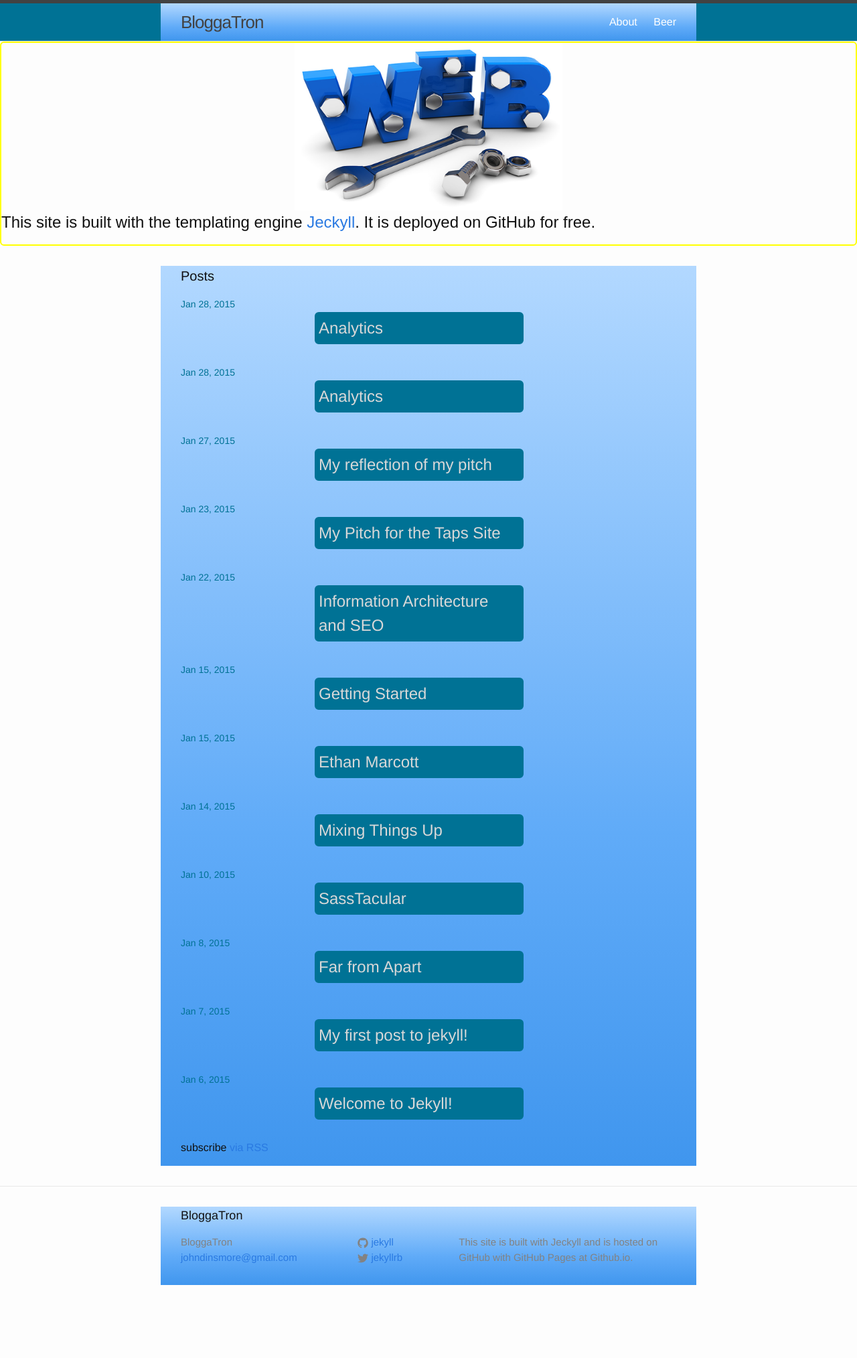
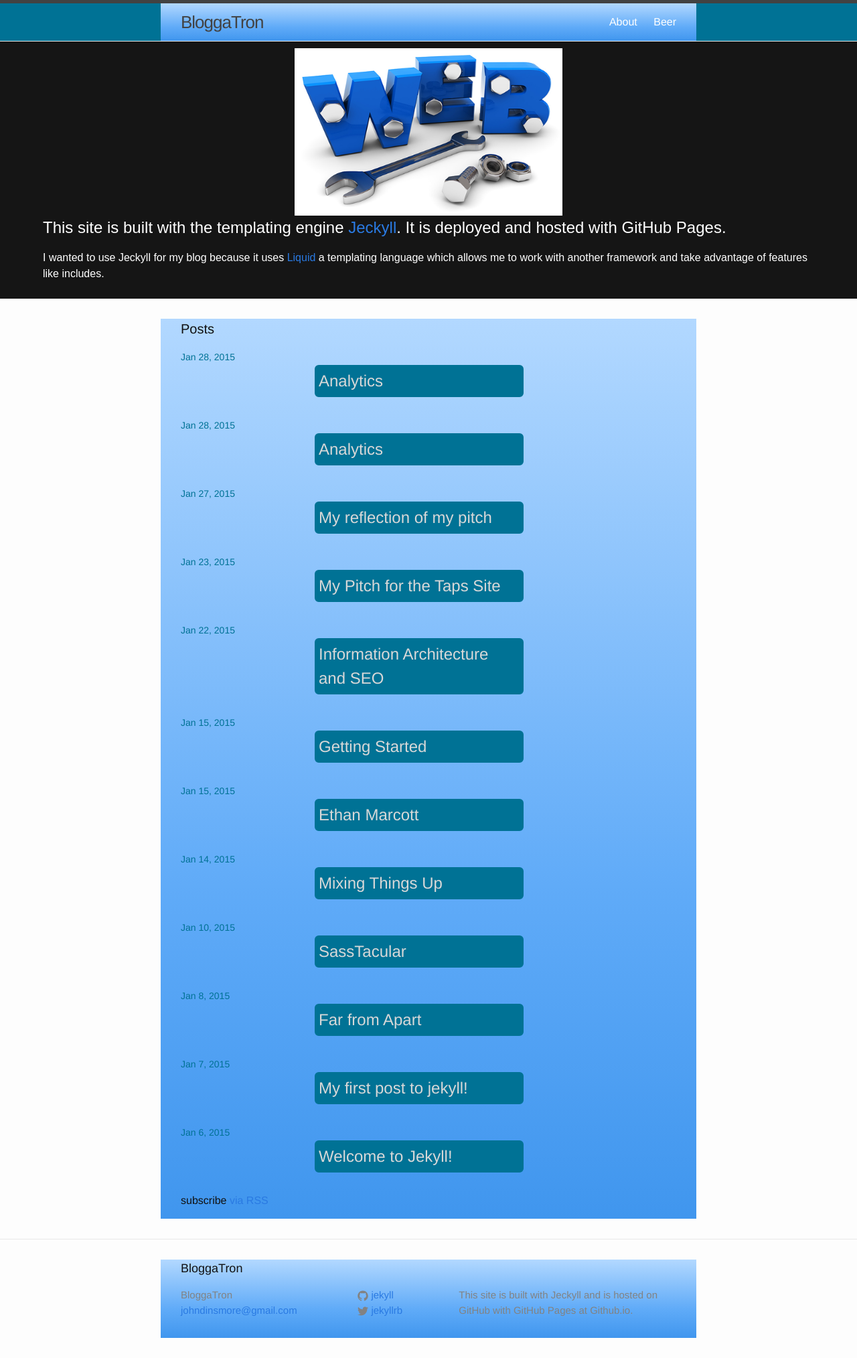
Before and after one commit to cgonzalezandrades/djibba22.github.io, a Jekyll site: the page built from index.html, in a window 1280 px wide. Shown: the whole page at 67% size. Built offline with Jekyll 4.4.1, drawn with Linux system fonts in a browser that asks for light colours; before the commit the page ends 1949 px from its top, so only the background shows below that.

Commit message:
added hero

```diff
--- a/_includes/section.html
+++ b/_includes/section.html
@@ -1,7 +1,9 @@
 <div class="container">
-<section class="test">
+<section class="hero">
  <img class="center" src="images/web.png" alt="Web Construction" width="400" height="250">
-  <h2 class="lucida">This site is built with the templating engine <a href="jekyllrb.com">Jeckyll</a>. It is deployed on GitHub for free.</h2>
-  <p class="lucida"><p>
+  <h2 class="lucida">This site is built with the templating engine <a href="jekyllrb.com">Jeckyll</a>. It is deployed and hosted with GitHub Pages.</h2>
+  <p class="lucida">I wanted to use Jeckyll for my blog because it uses
+    <a href="https://shopify.github.io/liquid/basics/introduction/">Liquid</a>
+     a templating language which allows me to work with another framework and take advantage of features like includes.<p>
 </section>
 </div>
--- a/_sass/_lab3.scss
+++ b/_sass/_lab3.scss
@@ -4,8 +4,7 @@
 //Mixin for centering an element
 @mixin image-centered{
 	display: block;
-	margin-left: auto;
-	margin-right: auto;
+	margin: auto;
 }
 
 .center {@include image-centered;}
@@ -59,7 +58,6 @@
 }
 
 .lucida {
-  width: 75%;
   @include breakpoint(chew-baca) { width: 80%; }
   @include breakpoint(han-solo) { width: 80%; }
   @include breakpoint(r-two) { width: 75%; }
@@ -84,11 +82,11 @@ filter: progid:DXImageTransform.Microsoft.gradient( startColorstr='#b2d8ff', end
 
 //My test mixin
 @mixin test($color){
-	border: 2px solid;
-	border-radius: 6px;
-	border-color: $color;
+	color: #FFF;
+	background-color: $color;
+	padding: 10px 5%;
 }
-.test {@include test ( 	#FFFF00); }
+.hero {@include test ( 	#151515); }
 
 
 
--- a/css/main.scss
+++ b/css/main.scss
@@ -2,8 +2,6 @@
 # Only the main Sass file needs front matter (the dashes are enough)
 ---
 @charset "utf-8";
-
-
 
 // Our variables
 $base-font-family: Helvetica, Arial, sans-serif;
@@ -23,7 +21,6 @@ $grey-color-dark:  darken($grey-color, 25%);
 
 // Width of the content area
 $content-width:    800px;
-
 $on-palm:          600px;
 $on-laptop:        800px;
 
```
